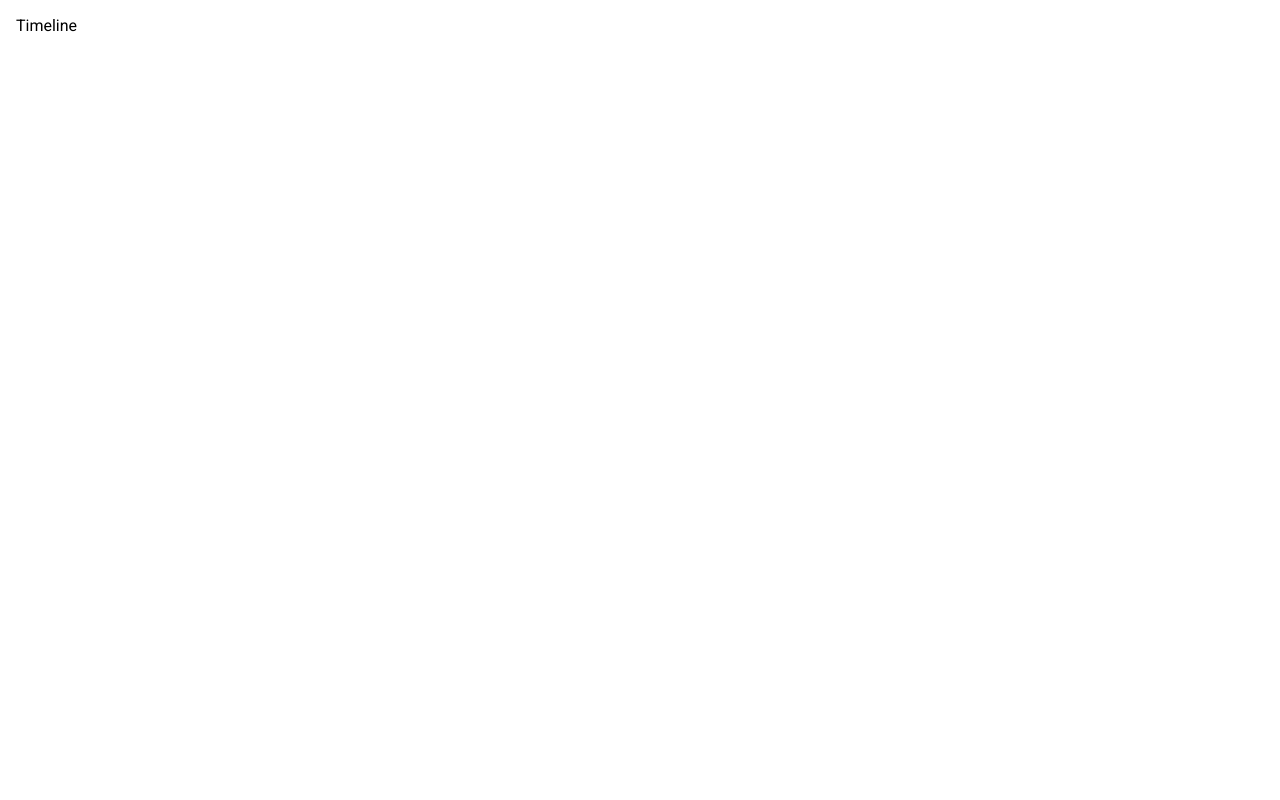
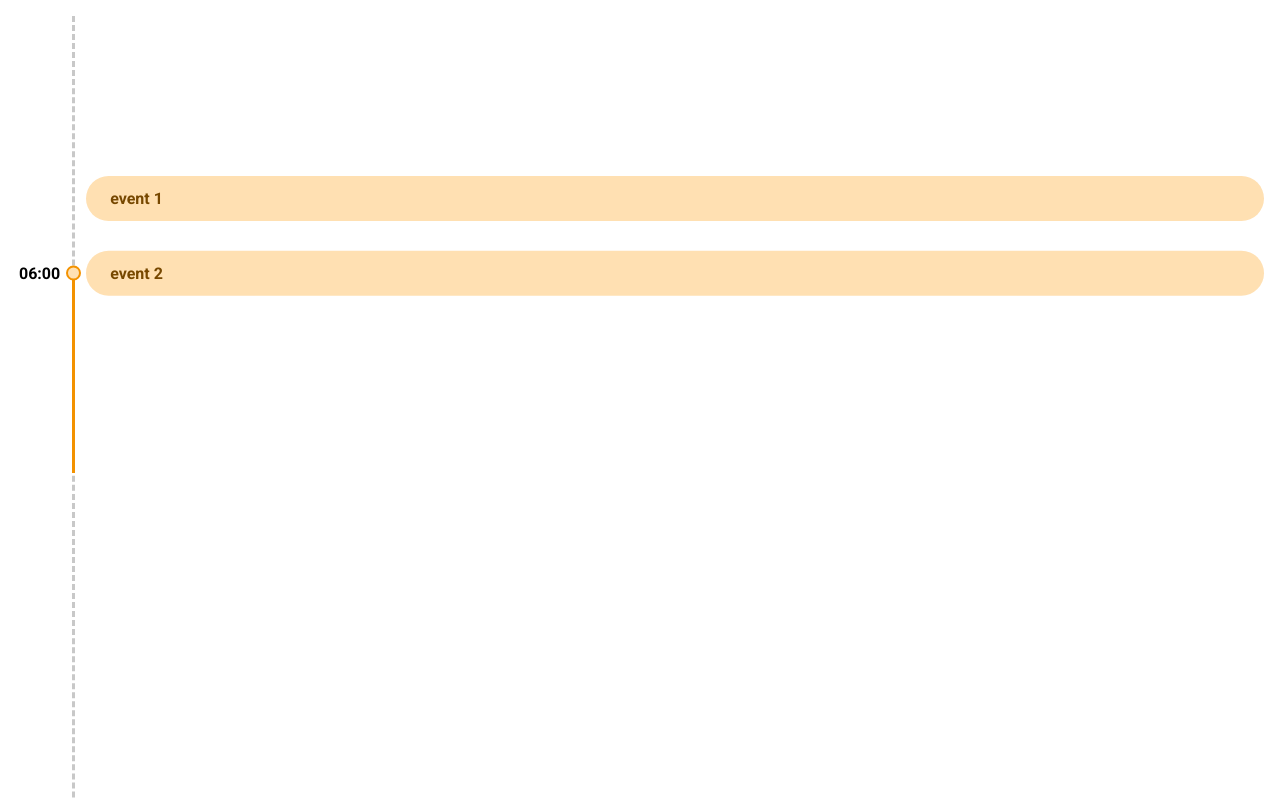
Before and after one commit to noppytinto/portfolio-travelmates-front, a React (Create React App) app: page / in a window 1280 px wide. Shown: the top 800 px of the page. Built offline with nearby package versions, Linux system fonts and the light colour scheme.

Commit message:
add initial timeline stub

```diff
--- /dev/null
+++ b/src/components/EventRange/EventRange.js
@@ -0,0 +1,29 @@
+import Event from '../reusables/Event/Event';
+import EventTime from '../reusables/EventTime/EventTime';
+import styles from './EventRange.module.scss';
+
+
+function EventRange(props) {
+    const color = props.color;
+    const children = props.children;
+    const title = props.title;
+
+
+    let classesEvent = `${styles['event-range']} `;
+
+    return (
+        <div className={classesEvent}>
+            <EventTime className={styles['event-range__time']}
+                       withAMPM={false}> 06:00 </EventTime>
+
+            <Event className={styles['event-range__header']}
+                   color={color}>{title}</Event>
+
+            <ul className={styles['event-rage__children']}>
+                {children}
+            </ul>
+        </div>
+    );
+}// EventRange
+
+export default EventRange;
--- /dev/null
+++ b/src/components/EventRange/EventRange.module.scss
@@ -0,0 +1,26 @@
+@use '../../scss/variables' as var;
+
+.event-range {
+  height: 200px;
+  margin-top: 3rem;
+  position: relative;
+  border-left: 3px solid var.$color-primary--orange;
+  margin-left: -3px;
+
+
+  &__header {
+    position: relative;
+    top: 0;
+    transform: translateY(-50%);
+
+  }
+
+  &__time {
+    position: absolute;
+    left: -3.5rem;
+    top: 0;
+    transform: translateY(-50%);
+
+  }
+
+}// .event-range
--- /dev/null
+++ b/src/components/reusables/Event/Event.js
@@ -0,0 +1,46 @@
+import styles from './Event.module.scss';
+
+
+function Event(props) {
+    const givenClasses = props.className;
+    const color = props.color;
+    const children = props.children;
+
+
+    let classesEvent = `${styles['event']} ${givenClasses} `;
+
+    switch (color) {
+        case 'orange':
+            classesEvent += styles['event--orange'];
+            break;
+        case 'blue':
+            classesEvent += styles['event--blue'];
+            break;
+        case 'green':
+            classesEvent += styles['event--green'];
+            break;
+        case 'red':
+            classesEvent += styles['event--red'];
+            break;
+    }
+
+
+    return (
+        <div className={classesEvent}>
+            <div className={styles['event__content']}>
+
+                <header className={styles['event__header']}>
+
+                    {/* <div className="event__icon"></div> */}
+                    <p className={styles['event__title']}>{children}</p>
+
+                    {/* <ul className="event__icons"></ul>
+                    <div className="event__priority"></div> */}
+                </header>
+
+            </div>
+        </div>
+    );
+}// Event
+
+export default Event;
--- /dev/null
+++ b/src/components/reusables/Event/Event.module.scss
@@ -0,0 +1,63 @@
+@use '../../../scss/variables' as var;
+
+.event {
+  // position: relative;
+  padding-left: .7em;
+  /* padding-bottom: 1em; */
+  /* margin-bottom: .3em; */
+
+  &__content {
+    height: 100%;
+    display: flex;
+    flex-direction: column;
+
+  }
+
+  &__header {
+    display: flex;
+    align-items: center;
+    padding: .8em 1.5em;
+    border-radius: 2em;
+
+    color: var.$color--grey-dark;
+
+    background-color: var.$color--grey-light;
+  }
+
+  &__title {
+    font-weight: bold;
+  }
+
+}// .event
+
+
+///////////////////////////////////
+// EVENT COLORS
+///////////////////////////////////
+.event--orange {
+  .event__header {
+    color: var.$color-primary--orange-dark;
+    background-color: var.$color-primary--orange-light;
+  }
+}
+
+.event--green {
+  .event__header {
+    color: var.$color--green-dark;
+    background-color: var.$color--green-light;
+  }
+}
+
+.event--blue {
+  .event__header {
+    color: var.$color--blue-dark;
+    background-color: var.$color--blue-light;
+  }
+}
+
+.event--red {
+  .event__header {
+    color: var.$color--red-dark;
+    background-color: var.$color--red-light;
+  }
+}
--- /dev/null
+++ b/src/components/reusables/EventTime/EventTime.js
@@ -0,0 +1,21 @@
+import styles from './EventTime.module.scss';
+
+
+function EventTime(props) {
+    const color = props.color;
+    const timeValue = props.children;
+    const givenClasses = props.className;
+
+    let classesEventTime = `${styles['event-time']} ${givenClasses}`;
+
+    return (
+        <div className={classesEventTime}>
+            <p className={styles['event-time__value']}>
+                {timeValue}
+            </p>
+            <span className={styles['event-time__circle']}></span>
+        </div>
+    );
+}// EventTime
+
+export default EventTime;
--- /dev/null
+++ b/src/components/reusables/EventTime/EventTime.module.scss
@@ -0,0 +1,29 @@
+@use '../../../scss/variables' as var;
+
+.event-time {
+  display: flex;
+  justify-content: center;
+  align-items: center;
+  gap: .35em;
+
+
+  &__value {
+    font-weight: bold;
+  }
+
+  &__circle {
+    width: 15px;
+    height: 15px;
+    border-radius: 50%;
+
+    // position: absolute;
+    // right: -1.3rem;
+    // top: 0;
+    // z-index: 1;
+
+    background: var.$color-primary--orange-light;
+    border: 2px solid var.$color-primary--orange;
+  }
+
+
+}
--- a/src/pages/Timeline/Timeline.js
+++ b/src/pages/Timeline/Timeline.js
@@ -1,3 +1,5 @@
+import EventRange from '../../components/EventRange/EventRange';
+import Event from '../../components/reusables/Event/Event';
 import styles from './Timeline.module.scss';
 
 
@@ -7,8 +9,18 @@ function Timeline(props) {
 
 
     return (
-        <div className={styles['timeline']}>Timeline</div>
+        <div className={styles['timeline']}>
+            <ul className={styles['timeline__content']}>
+                <li>
+                    <Event color="orange">event 1</Event>
+                </li>
+                <li>
+                    <EventRange color="orange" title="event 2"></EventRange>
+                </li>
+            </ul>
+
+        </div>
     );
-}// Timeline#
+}// Timeline
 
 export default Timeline;
--- a/src/pages/Timeline/Timeline.module.scss
+++ b/src/pages/Timeline/Timeline.module.scss
@@ -1,4 +1,26 @@
 
 .timeline {
+  // height: 100%;
+  scroll-behavior: auto;
+  width: 100%;
+  background: #fff;
+  // padding: 0 0 0 calc(.5em + 3rem);
+
+  &__content {
+    // height: 100%;
+
+    padding: 10em 0 40em 0;
+
+    // height: 200px;
+    display: flex;
+    flex-direction: column;
+    gap: .3em;
+
+    margin: 0 0 0 calc(.5em + 3rem);
+
+    border-left: 3px dashed #c8c8c8;
+
+  }
+
 
 }
--- a/src/scss/_variables.scss
+++ b/src/scss/_variables.scss
@@ -1,12 +1,24 @@
 //----------------- COLORS
-$color-primary--yellow: #fed23f;
-$color-rgb-raw-primary--yellow: 254, 210, 63;
-$color-primary--blue: #015896;
-$color-primary--dark-blue: #004678;
-$color-rgb-raw-primary--dark-blue: 0, 70, 120;
-$color-primary--light-blue: #B2CCDF;
-$color-primary--light-blue-200: #3d7eab;
-$color-rgb-raw-primary--light-blue: 178, 204, 223;
+$color-primary--orange: #F39200;
+$color-primary--orange-light: #ffe0b2;
+$color-primary--orange-dark: #774800;
+
+$color--grey: #515050;
+$color--grey-light: #DDDDDD;
+$color--grey-dark: #000;
+
+$color--green: #4caf4f;
+$color--green-light: #A5D6A7;
+$color--green-dark: #005005;
+
+$color--blue: #2c87db;
+$color--blue-light: #84C4FF;
+$color--blue-dark: #003069;
+
+$color--red: rgb(173, 34, 34);
+$color--red-light: #FF8E8E;
+$color--red-dark: #840000;
+
 
 $color--shadow: rgba(0, 0, 0, 0.5);
 $color--black: #000;
```
